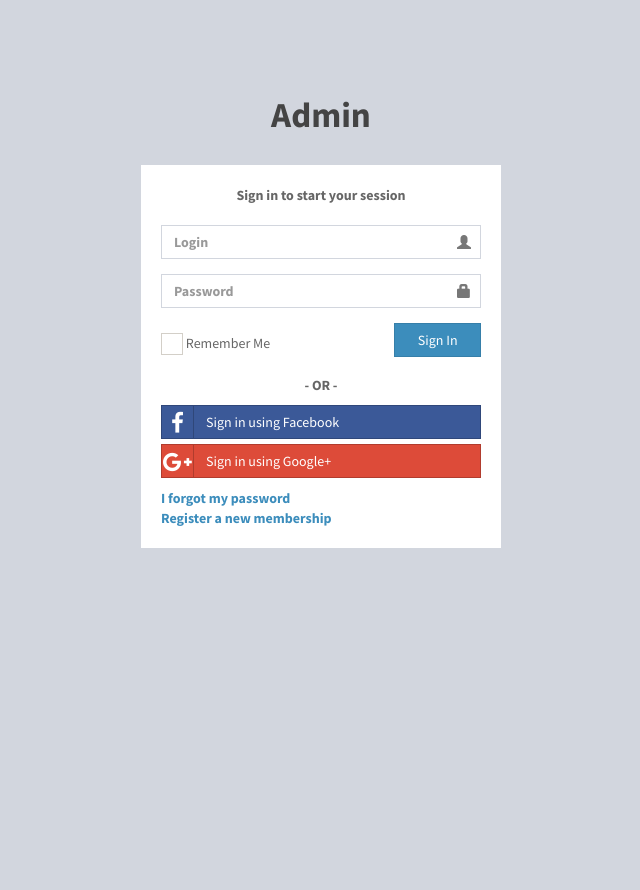
After one commit to Ronald27Dev/ecommmerceProject, a PHP site: page /views/admin/login.html in a window 1280 px wide. The commit adds this page. Shown: the whole page, without its empty margins (319-959 px from the left). Run offline with PHP 8.4, Linux system fonts and the light colour scheme; some libraries are stand-ins or nearby versions.

Commit message:
adicao do login

```diff
--- a/views-cache/header.dc7f8744f2c64789c2cc4d965283af15.rtpl.php
+++ b/views-cache/header.dc7f8744f2c64789c2cc4d965283af15.rtpl.php
@@ -209,7 +209,7 @@ desired effect
                   <a href="#" class="btn btn-default btn-flat">Profile</a>
                 </div>
                 <div class="pull-right">
-                  <a href="#" class="btn btn-default btn-flat">Sign out</a>
+                  <a href="/admin/logout" class="btn btn-default btn-flat">Sign out</a>
                 </div>
               </li>
             </ul>
--- a/views/admin/header.html
+++ b/views/admin/header.html
@@ -209,7 +209,7 @@ desired effect
                   <a href="#" class="btn btn-default btn-flat">Profile</a>
                 </div>
                 <div class="pull-right">
-                  <a href="#" class="btn btn-default btn-flat">Sign out</a>
+                  <a href="/admin/logout" class="btn btn-default btn-flat">Sign out</a>
                 </div>
               </li>
             </ul>
--- /dev/null
+++ b/views/admin/login.html
@@ -0,0 +1,94 @@
+<!DOCTYPE html>
+<html>
+<head>
+  <meta charset="utf-8">
+  <meta http-equiv="X-UA-Compatible" content="IE=edge">
+  <title>Admin | Log in</title>
+  <!-- Tell the browser to be responsive to screen width -->
+  <meta content="width=device-width, initial-scale=1, maximum-scale=1, user-scalable=no" name="viewport">
+  <!-- Bootstrap 3.3.6 -->
+  <link rel="stylesheet" href="/res/admin/bootstrap/css/bootstrap.min.css">
+  <!-- Font Awesome -->
+  <link rel="stylesheet" href="https://cdnjs.cloudflare.com/ajax/libs/font-awesome/4.5.0/css/font-awesome.min.css">
+  <!-- Ionicons -->
+  <link rel="stylesheet" href="https://cdnjs.cloudflare.com/ajax/libs/ionicons/2.0.1/css/ionicons.min.css">
+  <!-- Theme style -->
+  <link rel="stylesheet" href="/res/admin/dist/css/AdminLTE.min.css">
+  <!-- iCheck -->
+  <link rel="stylesheet" href="/res/admin/plugins/iCheck/square/blue.css">
+
+  <!-- HTML5 Shim and Respond.js IE8 support of HTML5 elements and media queries -->
+  <!-- WARNING: Respond.js doesn't work if you view the page via file:// -->
+  <!--[if lt IE 9]>
+  <script src="https://oss.maxcdn.com/html5shiv/3.7.3/html5shiv.min.js"></script>
+  <script src="https://oss.maxcdn.com/respond/1.4.2/respond.min.js"></script>
+  <![endif]-->
+</head>
+<body class="hold-transition login-page">
+<div class="login-box">
+  <div class="login-logo">
+    <a href="/res/admin/index2.html"><b>Admin</a>
+  </div>
+  <!-- /.login-logo -->
+  <div class="login-box-body">
+    <p class="login-box-msg">Sign in to start your session</p>
+
+    <form action="/admin/login" method="post">
+      <div class="form-group has-feedback">
+        <input type="text" class="form-control" placeholder="Login" name="login">
+        <span class="glyphicon glyphicon-user form-control-feedback"></span>
+      </div>
+      <div class="form-group has-feedback">
+        <input type="password" class="form-control" placeholder="Password" name="password">
+        <span class="glyphicon glyphicon-lock form-control-feedback"></span>
+      </div>
+      <div class="row">
+        <div class="col-xs-8">
+          <div class="checkbox icheck">
+            <label>
+              <input type="checkbox"> Remember Me
+            </label>
+          </div>
+        </div>
+        <!-- /.col -->
+        <div class="col-xs-4">
+          <button type="submit" class="btn btn-primary btn-block btn-flat">Sign In</button>
+        </div>
+        <!-- /.col -->
+      </div>
+    </form>
+
+    <div class="social-auth-links text-center">
+      <p>- OR -</p>
+      <a href="#" class="btn btn-block btn-social btn-facebook btn-flat"><i class="fa fa-facebook"></i> Sign in using
+        Facebook</a>
+      <a href="#" class="btn btn-block btn-social btn-google btn-flat"><i class="fa fa-google-plus"></i> Sign in using
+        Google+</a>
+    </div>
+    <!-- /.social-auth-links -->
+
+    <a href="#">I forgot my password</a><br>
+    <a href="register.html" class="text-center">Register a new membership</a>
+
+  </div>
+  <!-- /.login-box-body -->
+</div>
+<!-- /.login-box -->
+
+<!-- jQuery 2.2.3 -->
+<script src="/res/admin/plugins/jQuery/jquery-2.2.3.min.js"></script>
+<!-- Bootstrap 3.3.6 -->
+<script src="/res/admin/bootstrap/js/bootstrap.min.js"></script>
+<!-- iCheck -->
+<script src="/res/admin/plugins/iCheck/icheck.min.js"></script>
+<script>
+  $(function () {
+    $('input').iCheck({
+      checkboxClass: 'icheckbox_square-blue',
+      radioClass: 'iradio_square-blue',
+      increaseArea: '20%' // optional
+    });
+  });
+</script>
+</body>
+</html>
```
Also changed, not shown: index.php (+34 -0 lines), views-cache/login.dc7f8744f2c64789c2cc4d965283af15.rtpl.php (added, +94 -0 lines), 3 other files.
